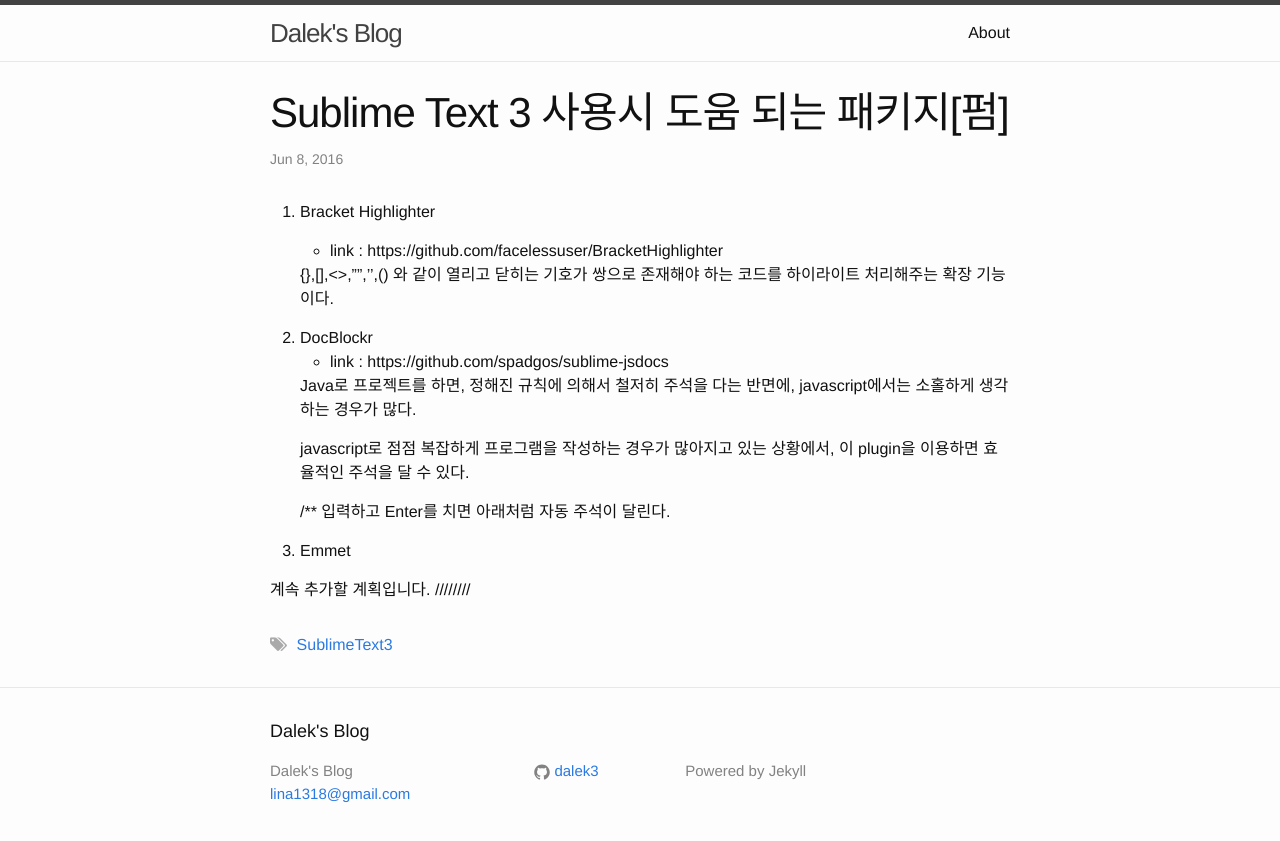
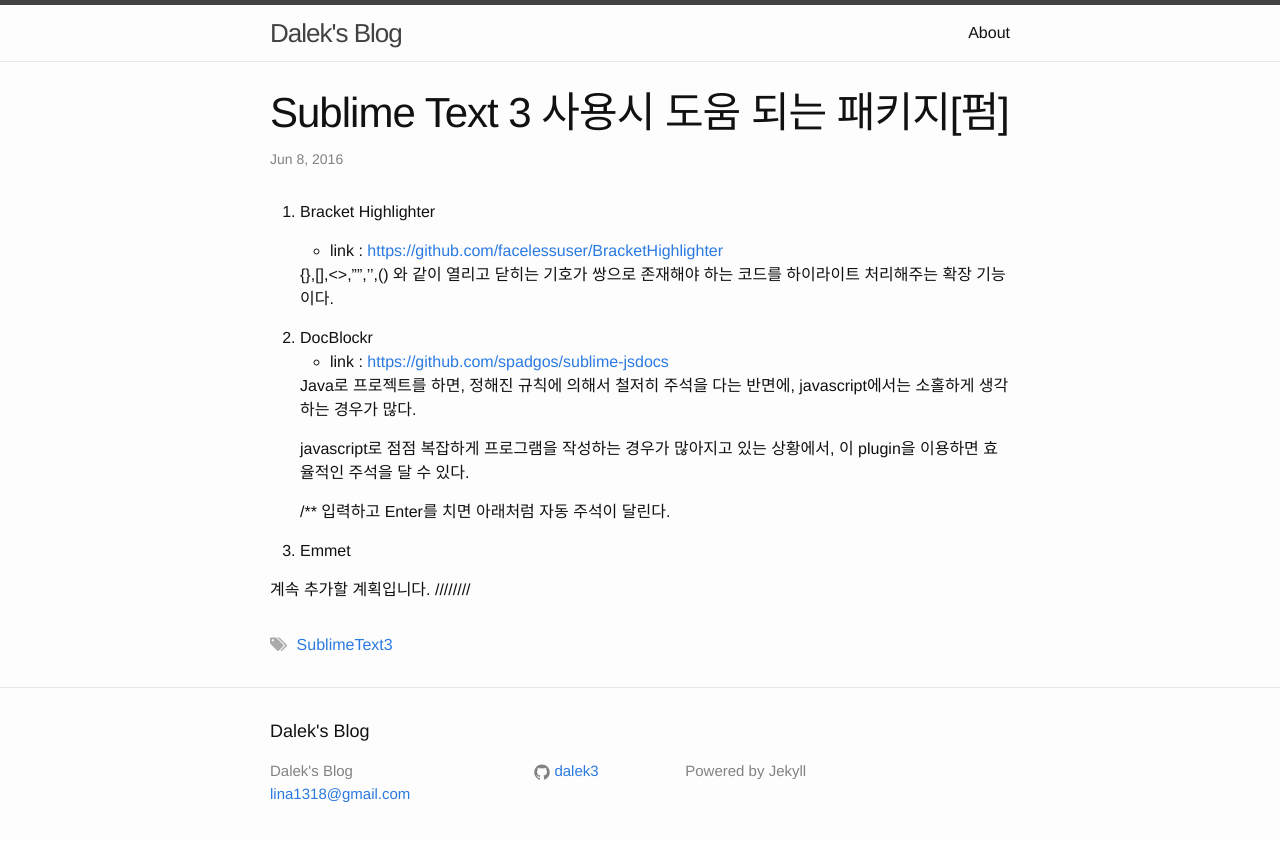
Before and after one commit to dalek3/dalek3.github.io, a Jekyll site: the page built from _posts/2016-06-08-sublimetest3-tip.markdown, in a window 1280 px wide. Shown: the top 841 px of the page. Built offline with Jekyll 4.4.1, drawn with Linux system fonts in a browser that asks for light colours; nearby versions of some CDN libraries; part of the change alters nothing that is shown.

```diff
--- a/_posts/2016-06-08-sublimetest3-tip.markdown
+++ b/_posts/2016-06-08-sublimetest3-tip.markdown
@@ -10,7 +10,7 @@ tags : SublimeText3
 -->
 1. Bracket Highlighter
 
-	- link : https://github.com/facelessuser/BracketHighlighter
+	- link : [https://github.com/facelessuser/BracketHighlighter](https://github.com/facelessuser/BracketHighlighter)
 
 
 	{},[],<>,"",'',() 와 같이 열리고 닫히는 기호가 쌍으로 존재해야 하는 코드를 하이라이트
@@ -18,7 +18,7 @@ tags : SublimeText3
 
 
 2. DocBlockr
-	- link : https://github.com/spadgos/sublime-jsdocs
+	- link : [https://github.com/spadgos/sublime-jsdocs](https://github.com/spadgos/sublime-jsdocs)
 
 	Java로 프로젝트를 하면, 정해진 규칙에 의해서 철저히 주석을 다는
 	반면에, javascript에서는 소홀하게 생각하는 경우가 많다.
```
